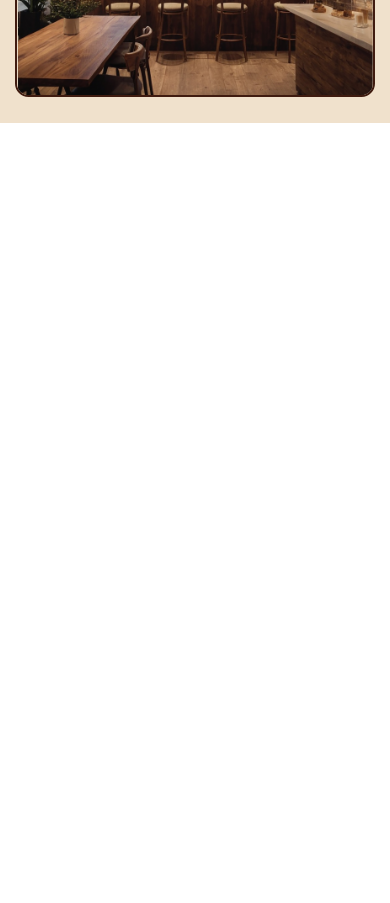
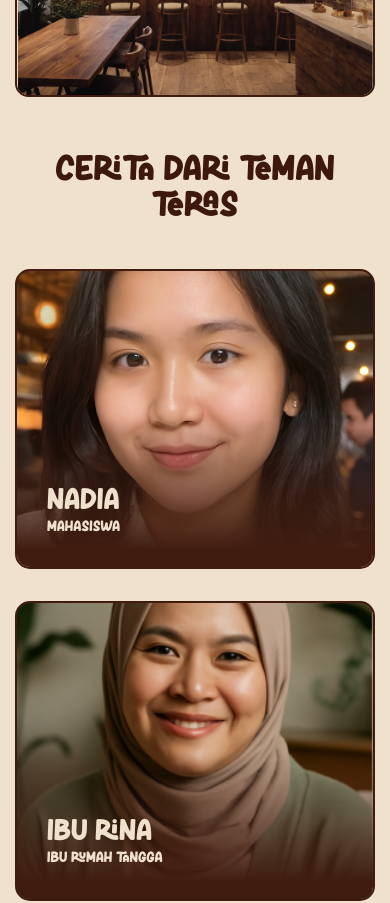
Before and after one commit to satrio92/teras-dalu, a Vue app: page / in a window 390 px wide. Shown: the part 4980-5883 px from the top of the page. Before the commit the page ends 5103 px from the top, so only its background shows below. Built offline with nearby package versions, Linux system fonts and the light colour scheme.

Commit message:
feat: create responsive testimonial section

```diff
--- /dev/null
+++ b/src/components/TestimonialSection.vue
@@ -0,0 +1,18 @@
+<script setup>
+import TestimonialCard from "./TestimonialCard.vue";
+import {ref} from "vue";
+import testimonialsData from "../data/testimonials.json";
+
+
+const testimonials = ref(testimonialsData || [])
+</script>
+
+<template>
+  <section id="testimonial-section"
+           class="w-full h-auto lg:h-screen bg-alova px-5 md:px-[40px] lg:px-[98px] xl:px-[109px] py-[26px] lg:py-[98px] flex flex-col gap-16 lg:gap-20 items-center">
+    <h1 class="text-murko text-5xl text-center lg:text-7xl font-hore">Cerita dari Teman Teras</h1>
+    <div id="testimonial-wrapper" class="w-full h-full grid grid-cols-1 lg:grid-cols-2 xl:grid-cols-4 gap-[2.625rem]">
+      <TestimonialCard v-for="item in testimonials" :key="item.id" :item="item"/>
+    </div>
+  </section>
+</template>
--- a/src/views/Home.vue
+++ b/src/views/Home.vue
@@ -3,6 +3,7 @@ import HeaderSection from "../components/HeaderSection.vue";
 import AboutSection from "../components/AboutSection.vue";
 import MenuSection from "../components/MenuSection.vue";
 import GallerySection from "../components/GallerySection.vue";
+import TestimonialSection from "../components/TestimonialSection.vue";
 </script>
 
 <template>
@@ -11,5 +12,6 @@ import GallerySection from "../components/GallerySection.vue";
     <AboutSection/>
     <MenuSection/>
     <GallerySection/>
+    <TestimonialSection/>
   </div>
 </template>
```
